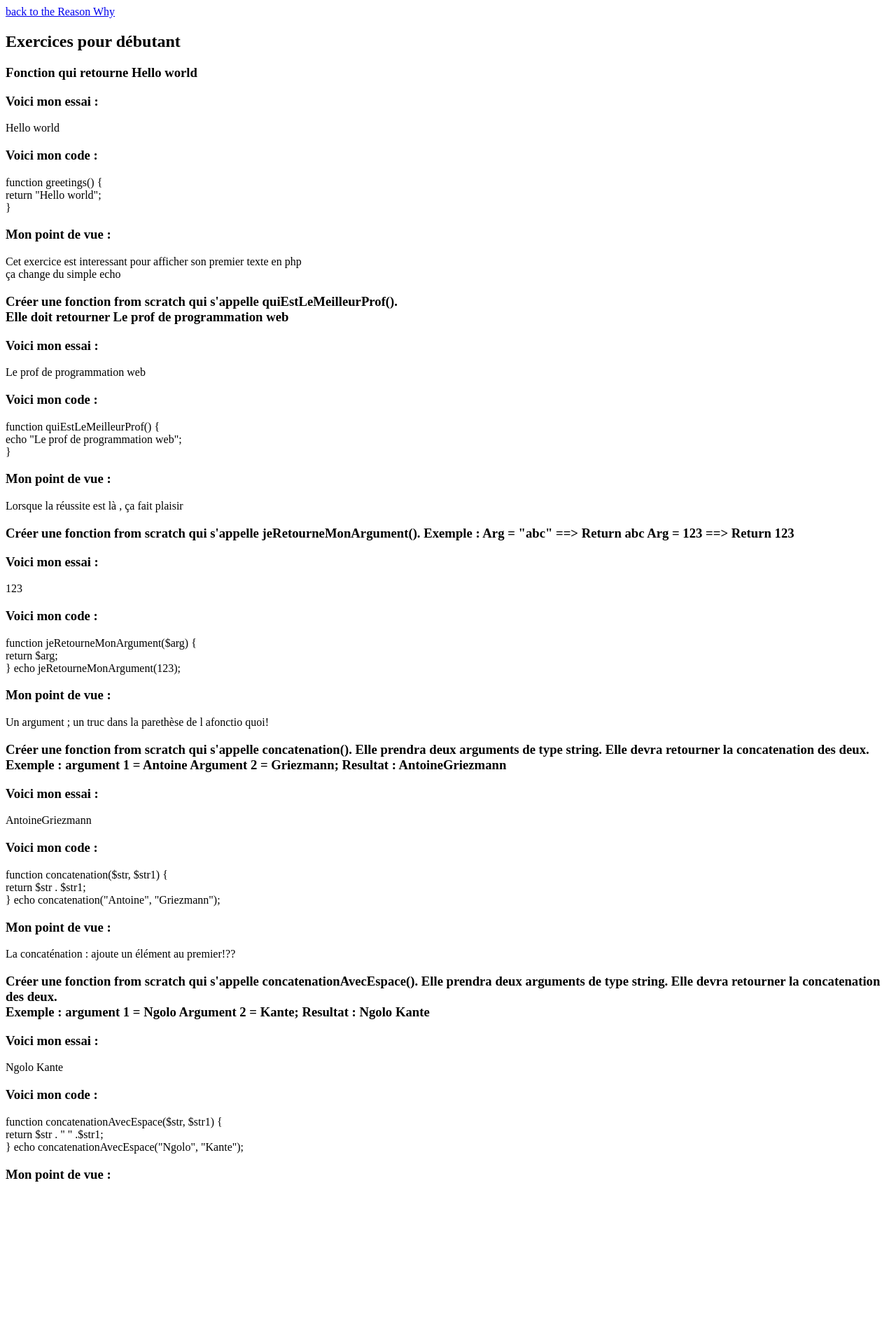
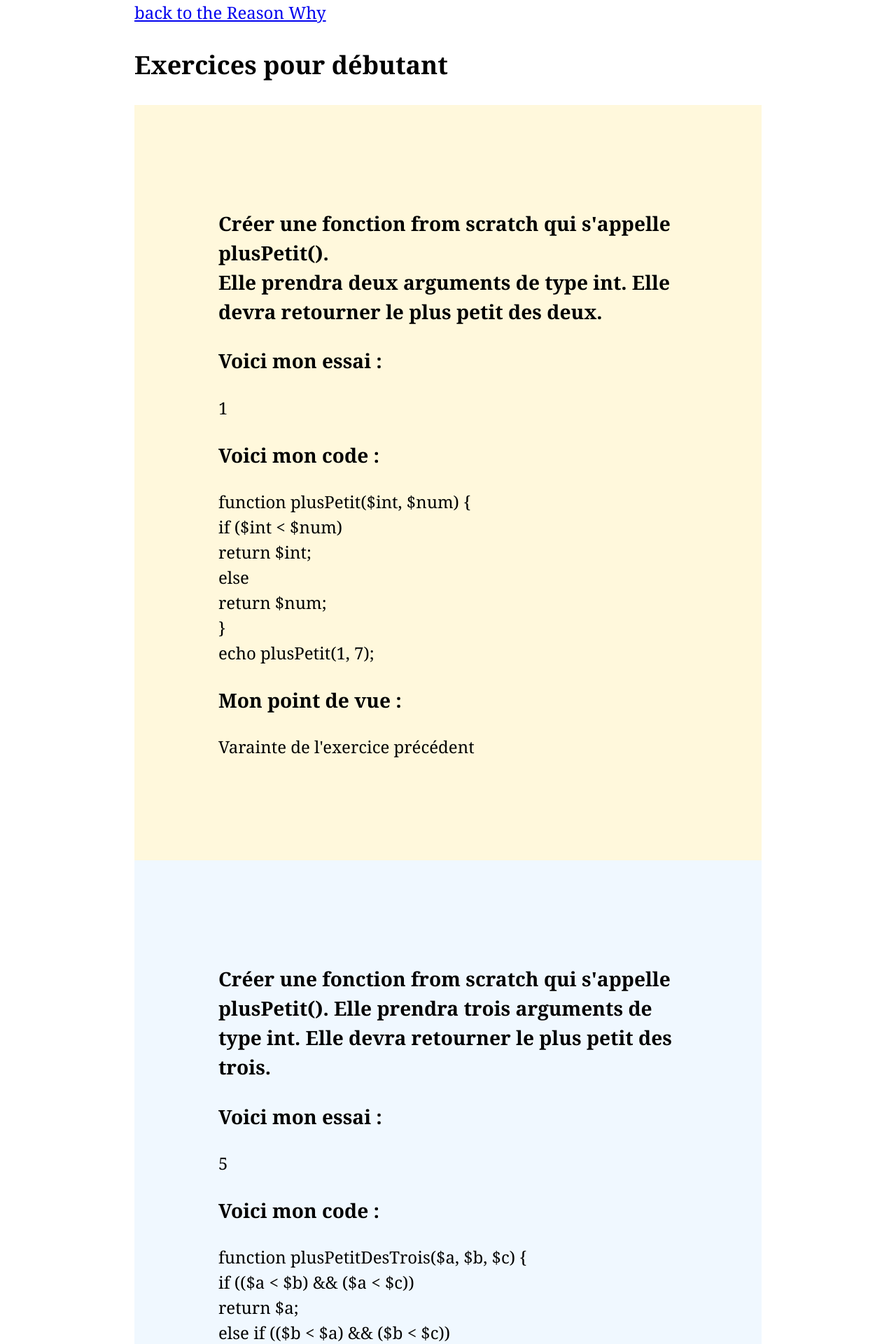
Before and after one commit to akkabb/DailyCoding, a PHP site: page /homework.php in a window 1280 px wide. Shown: the top 1920 px of the page at 70% size. Before the commit the page ends 1688 px from the top, so only its background shows below. Run offline with PHP 8.4, Linux system fonts and the light colour scheme.

Commit message:
All done | css need more perfection

```diff
--- a/Day14/homework.php
+++ b/Day14/homework.php
@@ -10,146 +10,191 @@
 <body>
     <a href="index.php">back to the Reason Why</a>
     <h2>Exercices pour débutant</h2>
-    <section class="exo11 ">
+    <section class="exo11 impair">
         <div class="wrapper">
-            <h3>Fonction qui retourne Hello world</h3>
+            <h3>Créer une fonction from scratch qui s'appelle <strong>plusPetit()</strong>. <br> Elle prendra deux arguments de type int. Elle devra retourner le plus petit des deux.</h3>
         </div>
         <div class="answer">
             <h3>Voici mon essai : </h3>
             <?
-            function greetings()
+            function plusPetit($int, $num)
             {
-                echo "Hello world";
+                if ($int < $num)
+                    return $int;
+                else
+                    return $num;
             }
-            greetings();
+            echo plusPetit(1, 7);
             ?>
             <h3>Voici mon code :</h3>
             <p class="monCode">
-            function greetings()
+            function plusPetit($int, $num)
             {<br>
-                return "Hello world";<br>
+                if ($int < $num) <br>
+                    return $int; <br>
+                else  <br>
+                    return $num; <br>
             }
+            <br>
+            echo plusPetit(1, 7);
             </p>
         </div>
         <div class="comment">
             <h3>Mon point de vue :</h3>
-            <p>Cet exercice est interessant pour afficher son premier texte en php<br> ça change du simple echo</p>
+            <p>Varainte de l'exercice précédent</p>
         </div>
     </section>
-    <section class="exo12 ">
+    <section class="exo12 pair">
         <div class="wrapper">
-            <h3>Créer une fonction from scratch qui s'appelle quiEstLeMeilleurProf(). <br> Elle doit retourner <span>Le prof de programmation web</span> </h3>
+            <h3>Créer une fonction from scratch qui s'appelle plusPetit(). Elle prendra trois arguments de type int. Elle devra retourner le plus petit des trois.</h3>
         </div>
         <div class="answer">
             <h3>Voici mon essai : </h3>
             <?
-            function quiEstLeMeilleurProf()
+            function plusPetitDesTrois($a, $b, $c)
             {
-                echo "Le prof de programmation web";
+                if (($a < $b) && ($a < $c))
+                    return $a;
+                else if (($b < $a) && ($b < $c))
+                    return $b;
+                else
+                    return $c;
             }
 
-            echo quiEstLeMeilleurProf();
+            echo plusPetitDesTrois(9, 7, 5);
             ?>
             <h3>Voici mon code :</h3>
             <p class="monCode">
-            function quiEstLeMeilleurProf()
+            function plusPetitDesTrois($a, $b, $c)
             {<br>
-                echo "Le prof de programmation web";<br>
-            }
+                if (($a < $b) && ($a < $c)) <br>
+                    return $a; <br>
+                else if (($b < $a) && ($b < $c)) <br>
+                    return $b; <br>
+                else <br>
+                    return $c;
+            } <br>
+            echo plusPetitDesTrois(9, 7, 5);
             </p>
         </div>
         <div class="comment">
             <h3>Mon point de vue :</h3>
-            <p>Lorsque la réussite est là , ça fait plaisir</p>
+            <p>variante de l'exercice précédent et comme l'on ne peut avoir deux fonctions avec le même nom sur la même page, <br> j'ai modifié le nom de la fonction demandée</p>
         </div>
     </section>
-    <section class="exo13">
+    <section class="exo13 impair">
         <div class="wrapper">
-            <h3>Créer une fonction from scratch qui s'appelle <strong>jeRetourneMonArgument()</strong>. Exemple : Arg = "abc" ==> Return abc Arg = 123 ==> Return 123</h3>
+            <h3>Créer une fonction from scratch qui s'appelle premierElementTableau(). <br> Elle prendra un argument de type array. Elle devra retourner le premier élement du tableau. Si l'array est vide, il faudra retourner null;</h3>
         </div>
         <div class="answer">
             <h3>Voici mon essai : </h3>
             <?
-            function jeRetourneMonArgument($arg)
+            function premierElementTableau($arr)
             {
-
-                return $arg;
+                if (!$arr)
+                    return null;
+                else
+                    return $arr[0];
             }
-
-            echo jeRetourneMonArgument(123);
+            $arr = [
+                7,5,8,9
+            ];
+            echo premierElementTableau($arr);
             ?>
             <h3>Voici mon code :</h3>
             <p class="monCode">
-            function jeRetourneMonArgument($arg)
+            function premierElementTableau($arr)
             {<br>
-                return $arg;<br>
-            }
+                if (!$arr) <br>
+                    return null; <br>
+                else <br>
+                    return $arr[0]; <br>
+            } <br>
 
-            echo jeRetourneMonArgument(123);
+            $arr = [7,5,8,9]; <br>
+
+            echo premierElementTableau($arr);
             </p>
         </div>
         <div class="comment">
             <h3>Mon point de vue :</h3>
-            <p>Un argument ; un truc dans la parethèse de l afonctio quoi!</p>
+            <p>mélange de function avec argument et array, whaoo ça commence à devenir intéressant</p>
         </div>
     </section>
-    <section class="exo14">
+    <section class="exo14 pair">
         <div class="wrapper">
-            <h3>Créer une fonction from scratch qui s'appelle <strong>concatenation()</strong>. Elle prendra deux arguments de type string. Elle devra retourner la concatenation des deux. Exemple : argument 1 = Antoine Argument 2 = Griezmann; Resultat : AntoineGriezmann</h3>
+            <h3>Créer une fonction from scratch qui s'appelle <strong>dernierElementTableau()</strong>. <br> Elle prendra un argument de type array. Elle devra retourner le dernier élement du tableau. Si l'array est vide, il faudra retourner null;</h3>
         </div>
         <div class="answer">
             <h3>Voici mon essai : </h3>
             <?
-            function concatenation($str, $str1)
+            function dernierElementTableau($str)
             {
-                return $str . $str1;
+                if(!$str)
+                    return null;
+                else
+                    return end($str);
             }
-
-            echo concatenation("Antoine", "Griezmann");
+            $str = [5, 2, 6, 8, 9];
+            echo dernierElementTableau($str);
             ?>
             <h3>Voici mon code :</h3>
             <p class="monCode">
-            function concatenation($str, $str1)
+            function dernierElementTableau($str)
             {<br>
-                return $str . $str1;<br>
-            }
-
-            echo concatenation("Antoine", "Griezmann");
+                if(!$str) <br>
+                    return null; <br>
+                else <br>
+                    return end($str);   <br>
+            } <br>
+            $str = [5, 2, 6, 8, 9];
+            <br>
+            echo dernierElementTableau($str);
             </p>
         </div>
         <div class="comment">
             <h3>Mon point de vue :</h3>
-            <p>La concaténation : ajoute un élément au premier!??</p>
+            <p>Je me suis seervi d'une fonction existante à php , je ne sais pas si cela était permis</p>
         </div>
     </section>
-    <section class="exo15">
+    <section class="exo15 impair">
         <div class="wrapper">
-            <h3>Créer une fonction from scratch qui s'appelle <strong>concatenationAvecEspace()</strong>. Elle prendra deux arguments de type string. Elle devra retourner la concatenation des deux. <br> Exemple : argument 1 = Ngolo Argument 2 = Kante; Resultat : Ngolo Kante</h3>
+            <h3>Créer une fonction from scratch qui s'appelle <strong>plusGrand()</strong>. <br> Elle prendra un argument de type array. Elle devra retourner le plus grand des élements présent dans l'array. Si l'array est vide, il faudra retourner null;</h3>
         </div>
         <div class="answer">
             <h3>Voici mon essai : </h3>
             <?
-            function concatenationAvecEspace($str, $str1)
+            function plusGrand($str)
             {
-                return $str . " " .$str1;
+                if (!$str)
+                    return null;
+                else
+                    return max($str);
             }
 
-            echo concatenationAvecEspace("Ngolo", "Kante");
+            $arr = [9, 11, 142];
+            echo plusGrand($arr);
             ?>
             <h3>Voici mon code :</h3>
             <p class="monCode">
-            function concatenationAvecEspace($str, $str1)
+            function plusGrand($str)
             {<br>
-                return $str . " " .$str1;<br>
-            }
-
-            echo concatenationAvecEspace("Ngolo", "Kante");
+                if (!$str) <br>
+                    return null; <br>
+                else <br>
+                    return max($str); <br>
+            } <br>
+            $arr = [9, 11, 142]; <br>
+            echo plusGrand($arr);
             </p>
         </div>
         <div class="comment">
             <h3>Mon point de vue :</h3>
-            <p></p>
+            <p>Je me suis seervi d'une fonction existante à php , je ne sais pas si cela était permis</p>
         </div>
     </section>
+    <footer>
+        <p>© 2023 akkabb, Inc. <span class="footer_span">|</span> 2023 l'année de l'algo</p>
+    </footer>
 </body>
 </html>
--- a/Day14/style.css
+++ b/Day14/style.css
@@ -0,0 +1,25 @@
+*{
+    box-sizing: border-box;
+}
+:root{
+    --pair-bg: aliceblue;
+    --impair-bg: cornsilk;
+}
+/* GENERALITES */
+body {
+    line-height: 1.5;
+    margin: 0 auto;
+    width: 70%;
+    font-size: 1.5rem;
+    font-family: Georgia, 'Times New Roman', Times, serif;
+}
+/* HOMEWORK */
+.pair, .impair{
+    padding: 5em;
+}
+.pair{
+    background-color: var(--pair-bg);
+}
+.impair{
+    background-color: var(--impair-bg);
+}
```
